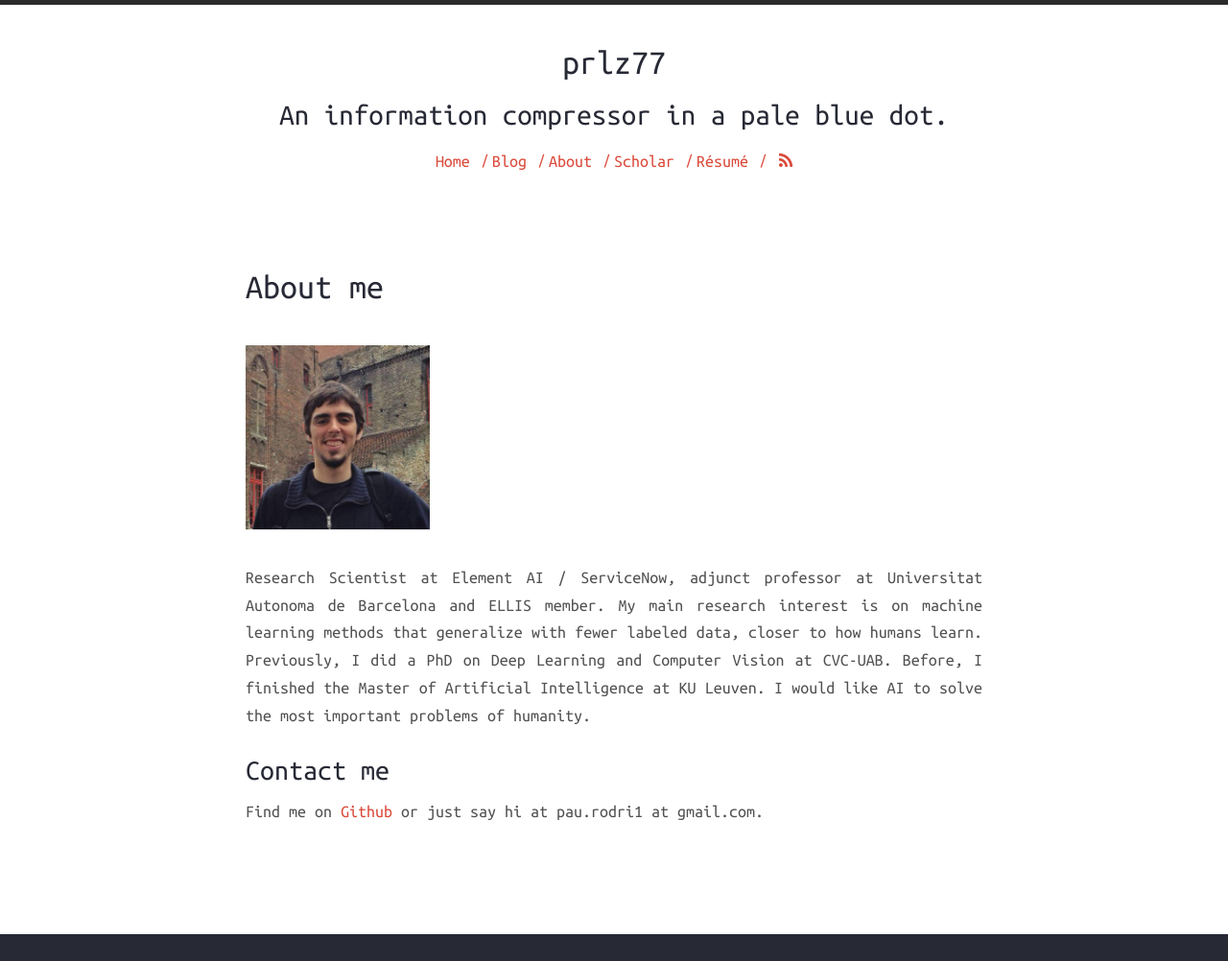
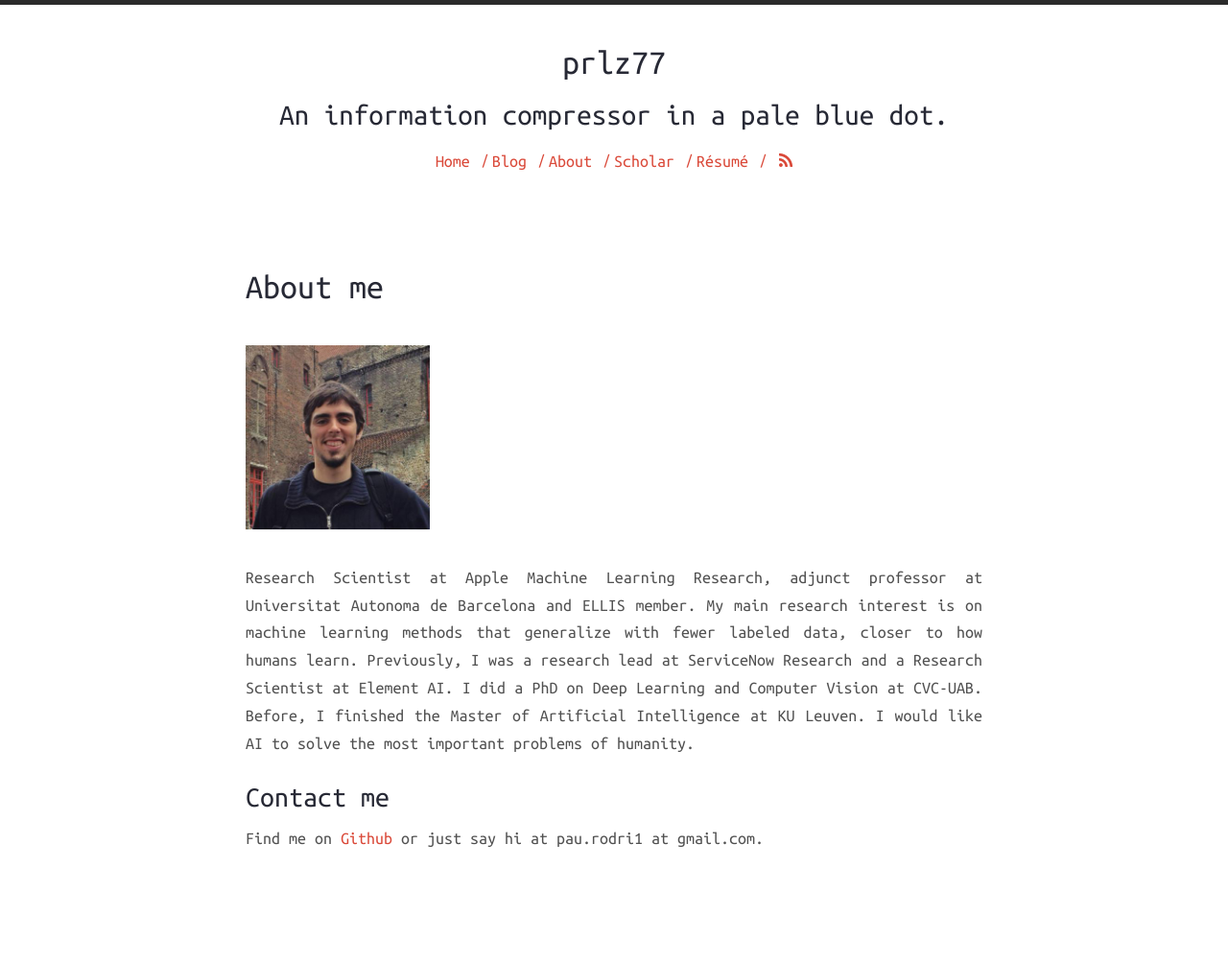
Before and after one commit to prlz77/prlz77.github.io, a Jekyll site: the page built from about.md, in a window 1280 px wide, cut to the strip 0-1002 px from the top of the page. Shown: the whole strip at 96% size. Built offline with Jekyll 4.4.1, drawn with Linux system fonts in a browser that asks for light colours; nearby versions of some CDN libraries.

Commit message:
upload last source

```diff
--- a/about.md
+++ b/about.md
@@ -7,7 +7,7 @@
 <img src="{{ site.url }}/assets/me.jpg" alt="Me" style="width:25%;">
 
 
-Research Scientist at Element AI / ServiceNow, adjunct professor at Universitat Autonoma de Barcelona and ELLIS member. My main research interest is on machine learning methods that generalize with fewer labeled data, closer to how humans learn. Previously, I did a PhD on Deep Learning and Computer Vision at CVC-UAB. Before, I finished the Master of Artificial Intelligence at KU Leuven. I would like AI to solve the most important problems of humanity.
+Research Scientist at Apple Machine Learning Research, adjunct professor at Universitat Autonoma de Barcelona and ELLIS member. My main research interest is on machine learning methods that generalize with fewer labeled data, closer to how humans learn. Previously, I was a research lead at ServiceNow Research and a Research Scientist at Element AI. I did a PhD on Deep Learning and Computer Vision at CVC-UAB. Before, I finished the Master of Artificial Intelligence at KU Leuven. I would like AI to solve the most important problems of humanity.
 {: .text-justify}
 
 ### Contact me
```
